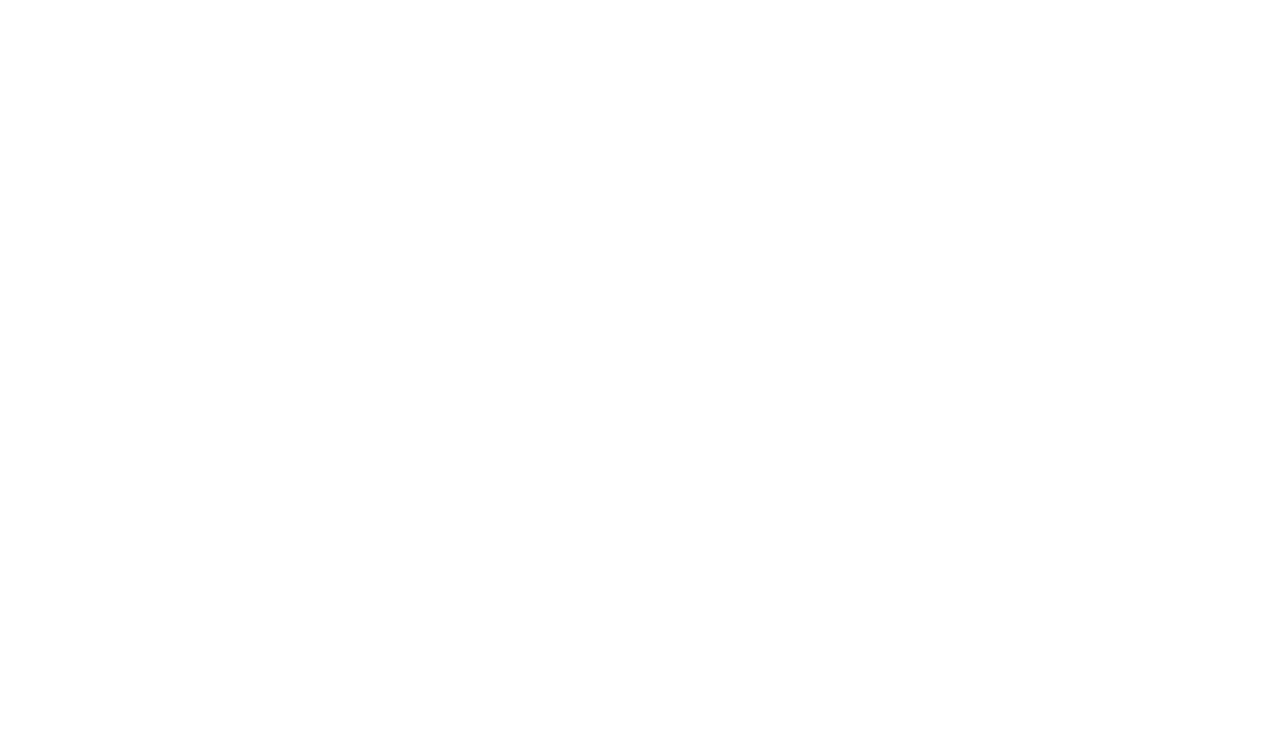
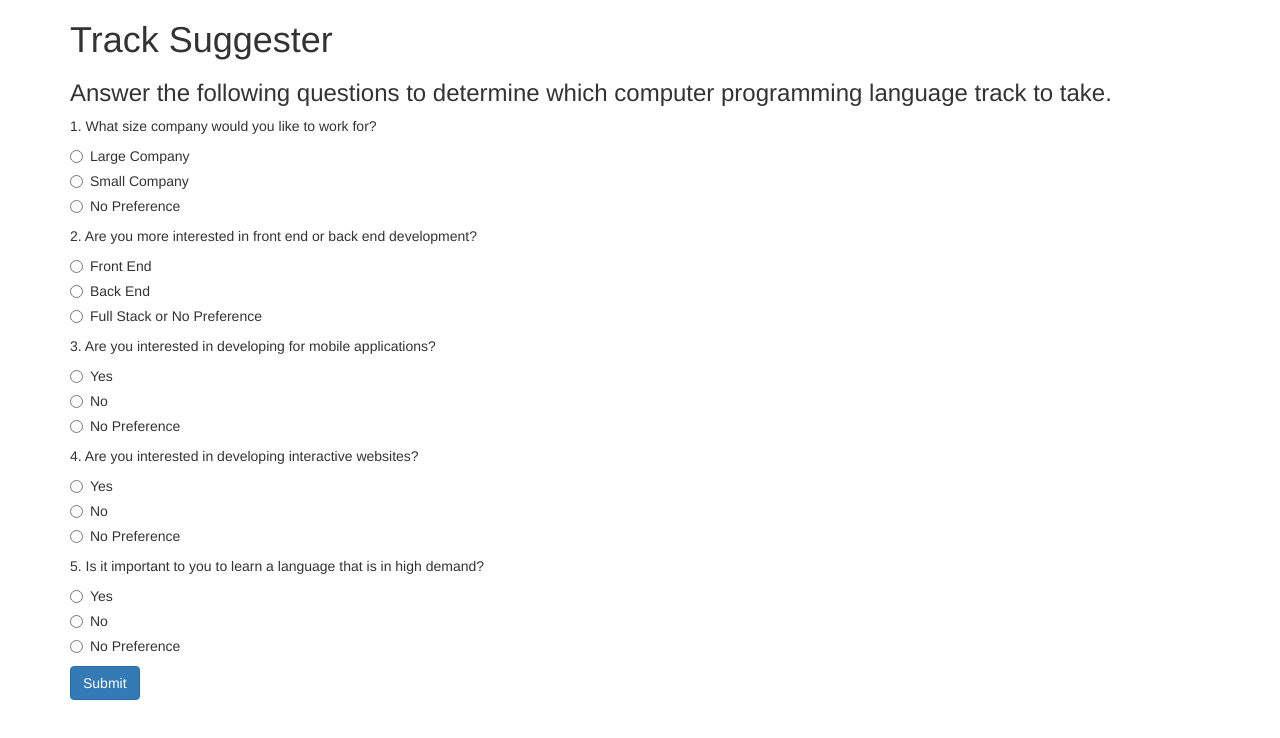
Before and after one commit to Sara-Hamilton/track-suggester, a plain HTML site: page index.html in a window 1280 px wide. Drawn offline with Linux system fonts and the light colour scheme.

Commit message:
add survey questions to html

```diff
--- a/index.html
+++ b/index.html
@@ -5,9 +5,128 @@
     <link href="css/styles.css" rel="stylesheet" type="text/css">
     <script src="js/jquery-3.2.1.js"></script>
     <script src="js/scripts.js"></script>
-    <title></title>
+    <title>Track Suggester</title>
   </head>
   <body>
+    <div class="container">
+      <h1>Track Suggester</h1>
+      <h3>Answer the following questions to determine which computer programming language track to take.</h3>
+      <div>
+        <form id="trackForm">
+          <div class="question">
+            <p>1. What size company would you like to work for?</p>
+            <div class="radio">
+              <label>
+                <input type="radio" name="companySize" value="large">
+                Large Company
+              </label>
+            </div>
+            <div class="radio">
+              <label>
+                <input type="radio" name="companySize" value="small">
+                Small Company
+              </label>
+            </div>
+            <div class="radio">
+              <label>
+                <input type="radio" name="companySize" value="either">
+                No Preference
+              </label>
+            </div>
+          </div>
+
+          <div class="question">
+            <p>2. Are you more interested in front end or back end development?</p>
+            <div class="radio">
+              <label>
+                <input type="radio" name="frontOrBack" value="front">
+                Front End
+              </label>
+            </div>
+            <div class="radio">
+              <label>
+                <input type="radio" name="frontOrBack" value="back">
+                Back End
+              </label>
+            </div>
+            <div class="radio">
+              <label>
+                <input type="radio" name="frontOrBack" value="either">
+                Full Stack or No Preference
+              </label>
+            </div>
+          </div>
+
+          <div class="question">
+            <p>3. Are you interested in developing for mobile applications?</p>
+            <div class="radio">
+              <label>
+                <input type="radio" name="mobile" value="yes">
+                Yes
+              </label>
+            </div>
+            <div class="radio">
+              <label>
+                <input type="radio" name="mobile" value="no">
+                No
+              </label>
+            </div>
+            <div class="radio">
+              <label>
+                <input type="radio" name="mobile" value="either">
+                No Preference
+              </label>
+            </div>
+          </div>
+
+          <div class="question">
+            <p>4. Are you interested in developing interactive websites?</p>
+            <div class="radio">
+              <label>
+                <input type="radio" name="interactive" value="yes">
+                Yes
+              </label>
+            </div>
+            <div class="radio">
+              <label>
+                <input type="radio" name="interactive" value="no">
+                No
+              </label>
+            </div>
+            <div class="radio">
+              <label>
+                <input type="radio" name="interactive" value="either">
+                No Preference
+              </label>
+            </div>
+          </div>
+
+          <div class="question">
+            <p>5. Is it important to you to learn a language that is in high demand?</p>
+            <div class="radio">
+              <label>
+                <input type="radio" name="demand" value="yes">
+                Yes
+              </label>
+            </div>
+            <div class="radio">
+              <label>
+                <input type="radio" name="demand" value="no">
+                No
+              </label>
+            </div>
+            <div class="radio">
+              <label>
+                <input type="radio" name="demand" value="either">
+                No Preference
+              </label>
+            </div>
+          </div>
+
+          <button type="submit" class="btn btn-primary">Submit</button>
+        </form>
+      </div>
+    </div>
 
   </body>
 </html>
```
